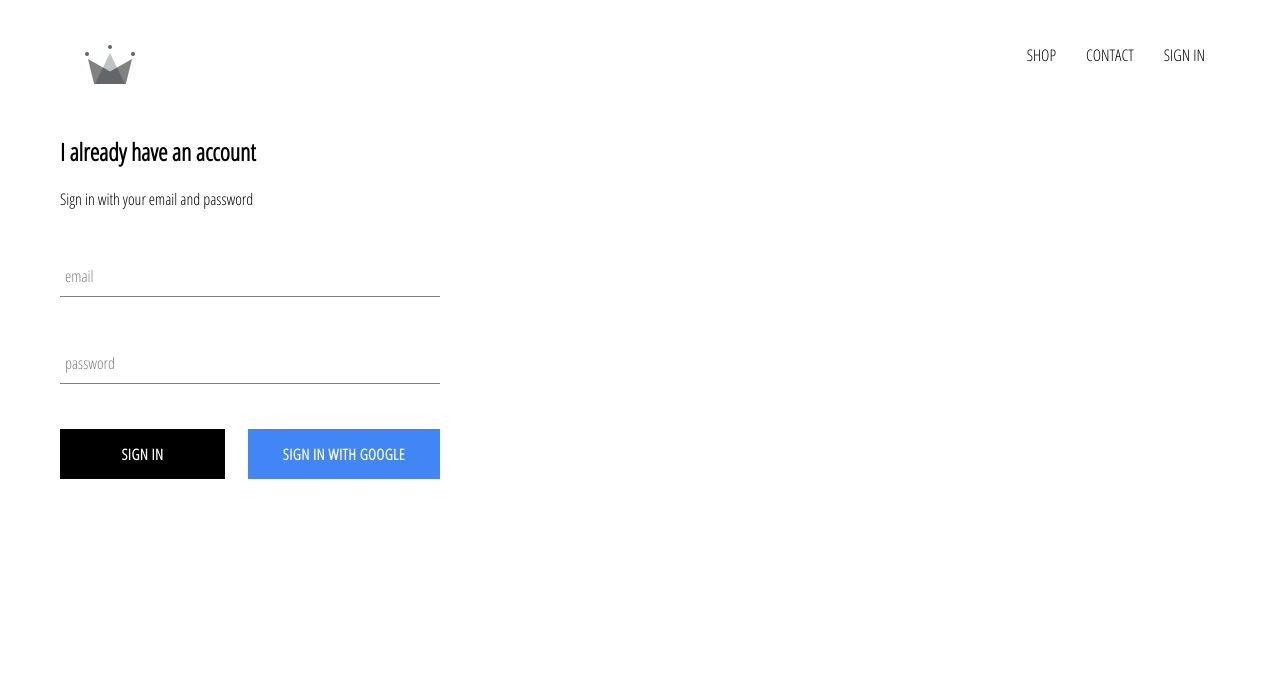
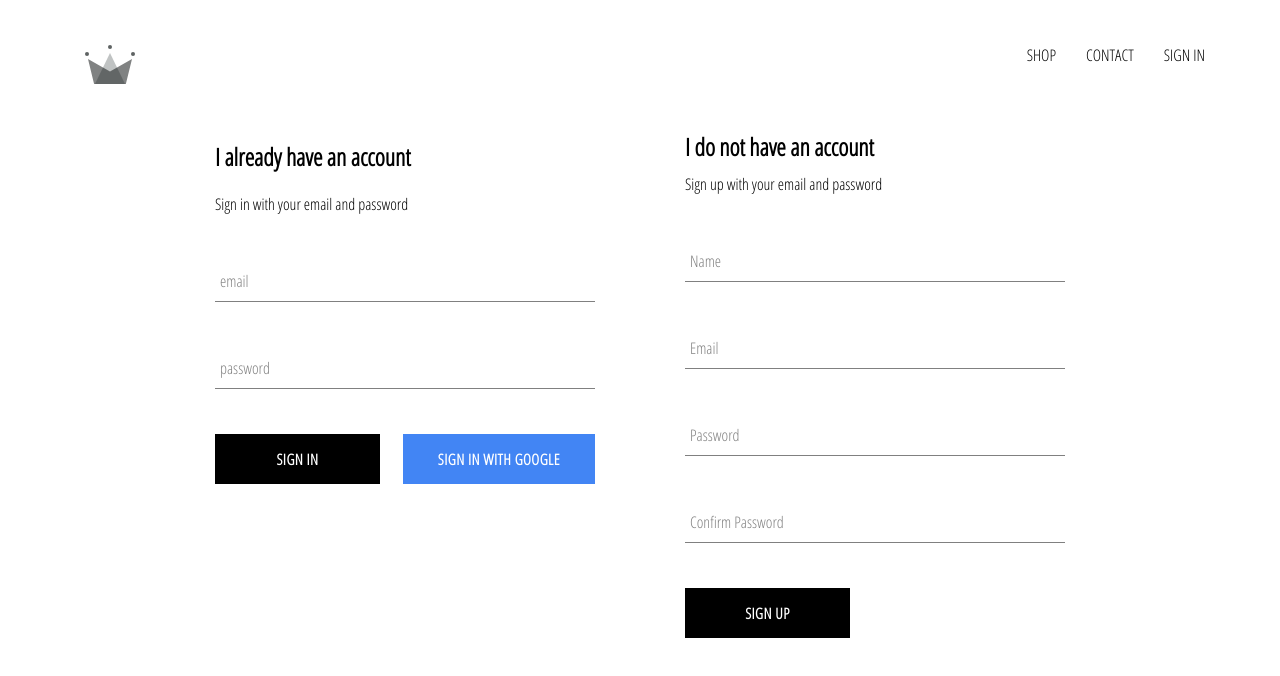
Before and after one commit to OZA-Digital-Studio/crwn-clothing, a React (Create React App) app: page /login in a window 1280 px wide. Shown: the top 676 px of the page. Built offline with nearby package versions, Linux system fonts and the light colour scheme; no server answers.

Commit message:
implemnted firebase utils, included ability to store users into our Firebase database

```diff
--- a/src/App.js
+++ b/src/App.js
@@ -2,7 +2,7 @@
 import "./App.css";
 import { Switch, Route } from "react-router-dom";
 
-import { auth } from "./firebase/firebase.utils";
+import { auth, createUserProfileDocument } from "./firebase/firebase.utils";
 import Header from "./components/header/header.component";
 import Homepage from "./pages/homepage/homepage.component";
 import SignInAndSignUpPage from "./pages/sign-in-and-sign-up/sign-in-and-sign-up.component";
@@ -17,11 +17,24 @@
     };
   }
 
-  unsubscribeFomAuth = null;
+  unsubscribeFromAuth = null;
 
   componentDidMount() {
-    this.unsubscribeFomAuth = auth.onAuthStateChanged((user) => {
-      this.setState({ currentUser: user });
+    this.unsubscribeFromAuth = auth.onAuthStateChanged(async (userAuth) => {
+      if (userAuth) {
+        const userRef = await createUserProfileDocument(userAuth);
+
+        userRef.onSnapshot((snapShot) => {
+          this.setState({
+            currentUser: {
+              id: snapShot.id,
+              ...snapShot.data(),
+            },
+          });
+        });
+      }
+
+      this.setState({ currentUser: userAuth });
     });
   }
 
@@ -32,7 +45,7 @@
   render() {
     return (
       <div>
-        <Header />
+        <Header currentUser={this.state.currentUser} />
         <Switch>
           <Route exact path="/login" component={SignInAndSignUpPage} />
           <Route exact path="/" component={Homepage} />
--- /dev/null
+++ b/src/components/sign-up/sign-up.component.jsx
@@ -0,0 +1,101 @@
+import React from "react";
+
+import "./sign-up.styles.scss";
+
+import FormInput from "../form-input/form-input.component";
+import CustomButton from "../../components/custom-button/custom-button.component";
+
+import { auth, createUserProfileDocument } from "../../firebase/firebase.utils";
+
+class SignUp extends React.Component {
+  constructor() {
+    super();
+
+    this.state = {
+      displayName: "",
+      email: "",
+      password: "",
+      confirmPassword: "",
+    };
+  }
+
+  handleSubmit = async (event) => {
+    event.preventDefault();
+
+    const { displayName, email, password, confirmPassword } = this.state;
+
+    if (password !== confirmPassword) {
+      alert("Passwords don't match");
+      return;
+    }
+
+    try {
+      const { user } = await auth.createUserWithEmailAndPassword(
+        email,
+        password
+      );
+
+      await createUserProfileDocument(user, { displayName });
+
+      this.setState({
+        displayName: "",
+        email: "",
+        password: "",
+        confirmPassword: "",
+      });
+    } catch (error) {}
+  };
+
+  handleChange = (event) => {
+    const { name, value } = event.target;
+    this.setState({ [name]: value });
+  };
+
+  render() {
+    const { displayName, email, password, confirmPassword } = this.state;
+
+    return (
+      <div className="sign-up">
+        <h2 className="title">I do not have an account</h2>
+        <span>Sign up with your email and password</span>
+        <form className="sign-up-form" onSubmit={this.handleSubmit}>
+          <FormInput
+            type="text"
+            name="displayName"
+            value={displayName}
+            onChange={this.handleChange}
+            label="Name"
+            required
+          />
+          <FormInput
+            type="email"
+            name="email"
+            value={email}
+            onChange={this.handleChange}
+            label="Email"
+            required
+          />
+          <FormInput
+            type="password"
+            name="password"
+            value={password}
+            onChange={this.handleChange}
+            label="Password"
+            required
+          />
+          <FormInput
+            type="password"
+            name="confirmPassword"
+            value={confirmPassword}
+            onChange={this.handleChange}
+            label="Confirm Password"
+            required
+          />
+          <CustomButton type="submit">SIGN UP</CustomButton>
+        </form>
+      </div>
+    );
+  }
+}
+
+export default SignUp;
--- /dev/null
+++ b/src/components/sign-up/sign-up.styles.scss
@@ -0,0 +1,9 @@
+.sign-up {
+  display: flex;
+  flex-direction: column;
+  width: 380px;
+
+  .title {
+    margin: 10px 0;
+  }
+}
--- a/src/firebase/firebase.utils.js
+++ b/src/firebase/firebase.utils.js
@@ -14,6 +14,7 @@
 
 firebase.initializeApp(config);
 
+export default firebase;
 export const auth = firebase.auth();
 export const firestore = firebase.firestore();
 
@@ -21,4 +22,28 @@
 provider.setCustomParameters({ prompt: "select_account" });
 export const signInWithGoogle = () => auth.signInWithPopup(provider);
 
-export default firebase;
+export const createUserProfileDocument = async (userAuth, additionalData) => {
+  if (!userAuth) return;
+
+  const userRef = firestore.doc(`users/${userAuth.uid}`);
+
+  const snapShot = await userRef.get();
+
+  if (!snapShot.exists) {
+    const { displayName, email } = userAuth;
+    const createdAt = new Date();
+
+    try {
+      await userRef.set({
+        displayName,
+        email,
+        createdAt,
+        ...additionalData,
+      });
+    } catch (error) {
+      console.log("error creating user", error.message);
+    }
+  }
+
+  return userRef;
+};
--- a/src/pages/sign-in-and-sign-up/sign-in-and-sign-up.component.jsx
+++ b/src/pages/sign-in-and-sign-up/sign-in-and-sign-up.component.jsx
@@ -3,10 +3,12 @@
 import "./sign-in-and-sign-up.styles.scss";
 
 import SignIn from "../../components/sign-in/sign-in.component";
+import SignUp from "../../components/sign-up/sign-up.component";
 
 const SignInAndSignUpPage = () => (
   <div className="sign-in-and-sign-up">
     <SignIn />
+    <SignUp />
   </div>
 );
 
--- a/src/pages/sign-in-and-sign-up/sign-in-and-sign-up.styles.scss
+++ b/src/pages/sign-in-and-sign-up/sign-in-and-sign-up.styles.scss
@@ -0,0 +1,6 @@
+.sign-in-and-sign-up {
+  width: 850px;
+  display: flex;
+  justify-content: space-between;
+  margin: 30px auto;
+}
```
